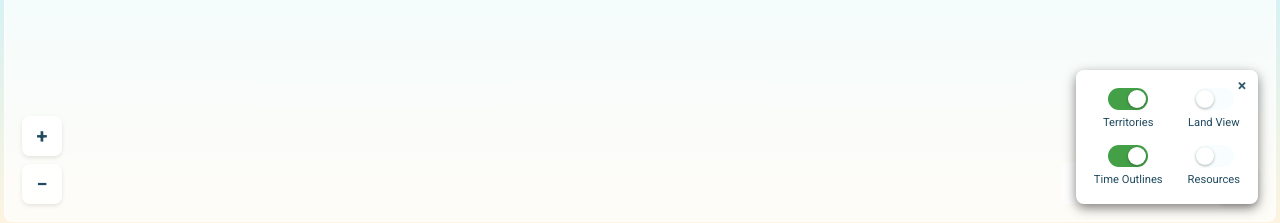
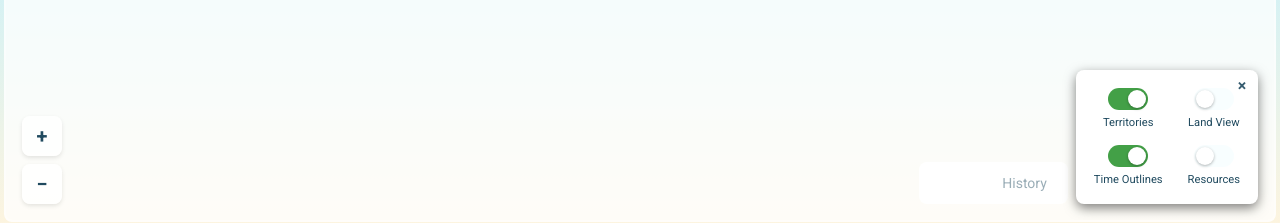
Before and after one commit to Thundderr/Tort-Reborn-Graid-Event-Website, a Next.js app: page /map in a window 1280 px wide. Both pictures are taken after a click on the button "Map Settings". Shown: the part 574-797 px from the top of the page. Built offline with nearby package versions, Linux system fonts and the light colour scheme; no server answers.

Commit message:
better settings

```diff
--- a/app/map/page.tsx
+++ b/app/map/page.tsx
@@ -66,6 +66,7 @@ export default function MapPage() {
   const [showTimeOutlines, setShowTimeOutlines] = useState(true);
   const [showLandView, setShowLandView] = useState(false);
   const [showResourceOutlines, setShowResourceOutlines] = useState(false);
+  const [showGuildNames, setShowGuildNames] = useState(true);
   const [showSettings, setShowSettings] = useState(false);
   const [territories, setTerritories] = useState<Record<string, Territory>>({});
   const [isLoadingTerritories, setIsLoadingTerritories] = useState(true);
@@ -166,6 +167,10 @@ export default function MapPage() {
     if (cachedShowResourceOutlines !== null) {
       setShowResourceOutlines(cachedShowResourceOutlines === 'true');
     }
+    const cachedShowGuildNames = localStorage.getItem('mapShowGuildNames');
+    if (cachedShowGuildNames !== null) {
+      setShowGuildNames(cachedShowGuildNames === 'true');
+    }
 
     setIsInitialized(true);
   }, []);
@@ -207,6 +212,12 @@ export default function MapPage() {
       localStorage.setItem('mapShowResourceOutlines', String(showResourceOutlines));
     }
   }, [showResourceOutlines, isInitialized]);
+
+  useEffect(() => {
+    if (isInitialized) {
+      localStorage.setItem('mapShowGuildNames', String(showGuildNames));
+    }
+  }, [showGuildNames, isInitialized]);
 
   // Load guild colors from cached database
   const loadGuildColorsData = async () => {
@@ -884,7 +895,8 @@ export default function MapPage() {
                 onMouseLeave={handleTerritoryLeave}
                 guildColors={guildColors}
                 showTimeOutlines={viewMode === 'live' && showTimeOutlines}
-                showResourceOutlines={showResourceOutlines}
+                showResourceOutlines={viewMode === 'live' && showResourceOutlines}
+                showGuildNames={viewMode === 'live' || showGuildNames}
                 verboseData={verboseData?.[name] ?? null}
               />
             ))}
@@ -1032,13 +1044,45 @@ export default function MapPage() {
 
           </div>
 
-          {/* Settings Button - Bottom Right */}
-          <button
-            onClick={() => setShowSettings(prev => !prev)}
-            style={{
+          {/* Bottom Right Controls Container - Mode selector + Settings */}
+          <div style={{
             position: 'absolute',
             bottom: '1rem',
             right: '1rem',
+            display: 'flex',
+            flexDirection: 'row',
+            alignItems: 'flex-end',
+            gap: '0.5rem',
+            zIndex: 15,
+          }}>
+            {/* Mode Selector - always to the left */}
+            <MapModeSelector
+              mode={viewMode}
+              onModeChange={handleModeChange}
+              historyAvailable={!!historyBounds}
+            />
+
+            {/* Settings Button or Panel */}
+            {showSettings ? (
+              <MapSettings
+                isOpen={showSettings}
+                onClose={() => setShowSettings(false)}
+                viewMode={viewMode}
+                showTerritories={showTerritories}
+                onShowTerritoriesChange={setShowTerritories}
+                showTimeOutlines={showTimeOutlines}
+                onShowTimeOutlinesChange={setShowTimeOutlines}
+                showLandView={showLandView}
+                onShowLandViewChange={setShowLandView}
+                showResourceOutlines={showResourceOutlines}
+                onShowResourceOutlinesChange={setShowResourceOutlines}
+                showGuildNames={showGuildNames}
+                onShowGuildNamesChange={setShowGuildNames}
+              />
+            ) : (
+              <button
+                onClick={() => setShowSettings(true)}
+                style={{
                   width: '40px',
                   height: '40px',
                   borderRadius: '0.5rem',
@@ -1053,7 +1097,6 @@ export default function MapPage() {
                   justifyContent: 'center',
                   transition: 'all 0.2s ease',
                   boxShadow: '0 2px 4px rgba(0,0,0,0.1)',
-              zIndex: 10
                 }}
                 onMouseEnter={(e) => {
                   e.currentTarget.style.background = 'var(--bg-secondary)';
@@ -1067,33 +1110,7 @@ export default function MapPage() {
               >
                 ⚙
               </button>
-
-          {/* Map Settings Panel */}
-          <MapSettings
-            isOpen={showSettings}
-            onClose={() => setShowSettings(false)}
-            showTerritories={showTerritories}
-            onShowTerritoriesChange={setShowTerritories}
-            showTimeOutlines={showTimeOutlines}
-            onShowTimeOutlinesChange={setShowTimeOutlines}
-            showLandView={showLandView}
-            onShowLandViewChange={setShowLandView}
-            showResourceOutlines={showResourceOutlines}
-            onShowResourceOutlinesChange={setShowResourceOutlines}
-          />
-
-          {/* Mode Selector - Bottom Right, next to settings */}
-          <div style={{
-            position: 'absolute',
-            bottom: '1rem',
-            right: '4rem',
-            zIndex: 15,
-          }}>
-            <MapModeSelector
-              mode={viewMode}
-              onModeChange={handleModeChange}
-              historyAvailable={!!historyBounds}
-            />
+            )}
           </div>
 
           {/* History Controls - Bottom center, aligned with mode selector */}
--- a/components/MapSettings.tsx
+++ b/components/MapSettings.tsx
@@ -5,6 +5,8 @@ import React from "react";
 interface MapSettingsProps {
   isOpen: boolean;
   onClose: () => void;
+  viewMode: 'live' | 'history';
+  // Live mode settings
   showTerritories: boolean;
   onShowTerritoriesChange: (value: boolean) => void;
   showTimeOutlines: boolean;
@@ -13,6 +15,9 @@ interface MapSettingsProps {
   onShowLandViewChange: (value: boolean) => void;
   showResourceOutlines: boolean;
   onShowResourceOutlinesChange: (value: boolean) => void;
+  // History mode settings
+  showGuildNames: boolean;
+  onShowGuildNamesChange: (value: boolean) => void;
 }
 
 // Compact toggle switch component for grid layout
@@ -83,6 +88,7 @@ function ToggleSwitch({
 export default function MapSettings({
   isOpen,
   onClose,
+  viewMode,
   showTerritories,
   onShowTerritoriesChange,
   showTimeOutlines,
@@ -91,12 +97,14 @@ export default function MapSettings({
   onShowLandViewChange,
   showResourceOutlines,
   onShowResourceOutlinesChange,
+  showGuildNames,
+  onShowGuildNamesChange,
 }: MapSettingsProps) {
   if (!isOpen) return null;
 
-  // Settings organized in columns (each column is rendered top to bottom)
-  // Grid expands to the left, so rightmost column comes first in array
-  const settings = [
+  // Different settings based on view mode
+  const settings = viewMode === 'live' ? [
+    // Live mode: Full settings in 2 columns
     // Column 2 (rightmost)
     [
       { key: "landView", label: "Land View", checked: showLandView, onChange: onShowLandViewChange, disabled: false },
@@ -107,21 +115,23 @@ export default function MapSettings({
       { key: "territories", label: "Territories", checked: showTerritories, onChange: onShowTerritoriesChange, disabled: showLandView },
       { key: "timeOutlines", label: "Time Outlines", checked: showTimeOutlines, onChange: onShowTimeOutlinesChange, disabled: showLandView },
     ],
+  ] : [
+    // History mode: Only guild names toggle (single column)
+    [
+      { key: "guildNames", label: "Guild Names", checked: showGuildNames, onChange: onShowGuildNamesChange, disabled: false },
+    ],
   ];
 
   return (
     <div
       style={{
-        position: "absolute",
-        bottom: "1rem",
-        right: "1rem",
         backgroundColor: "var(--bg-card-solid)",
         border: "2px solid var(--border-color)",
         borderRadius: "0.5rem",
         padding: "0.5rem",
-        zIndex: 1001,
         boxShadow: "0 4px 12px rgba(0,0,0,0.5)",
         pointerEvents: "auto",
+        position: "relative",
       }}
       onWheel={(e) => e.stopPropagation()}
       onMouseDown={(e) => e.stopPropagation()}
--- a/components/TerritoryOverlay.tsx
+++ b/components/TerritoryOverlay.tsx
@@ -15,6 +15,7 @@ interface TerritoryOverlayProps {
   guildColors: Record<string, string>;
   showTimeOutlines?: boolean;
   showResourceOutlines?: boolean;
+  showGuildNames?: boolean;
   verboseData?: TerritoryVerboseData | null;
 }
 
@@ -78,6 +79,7 @@ export default function TerritoryOverlay({
   guildColors,
   showTimeOutlines = true,
   showResourceOutlines = false,
+  showGuildNames = true,
   verboseData,
 }: TerritoryOverlayProps) {
   // Use scale prop for zoom, define at top
@@ -405,7 +407,7 @@ export default function TerritoryOverlay({
         />
       ))}
       {/* Guild tag centered in territory, bold white blocky font with black outline */}
-      {territory.guild.prefix && (
+      {showGuildNames && territory.guild.prefix && (
         <>
           {/* Double production icon - double up arrows shown in resource view for territories with 7200+ total non-emerald resources */}
           {showResourceOutlines && isDoubleProduction && (() => {
```
Also changed, not shown: 1 other file (tests, documents, lock files or other folders). Lines whose indentation alone changed are shown as unchanged.
